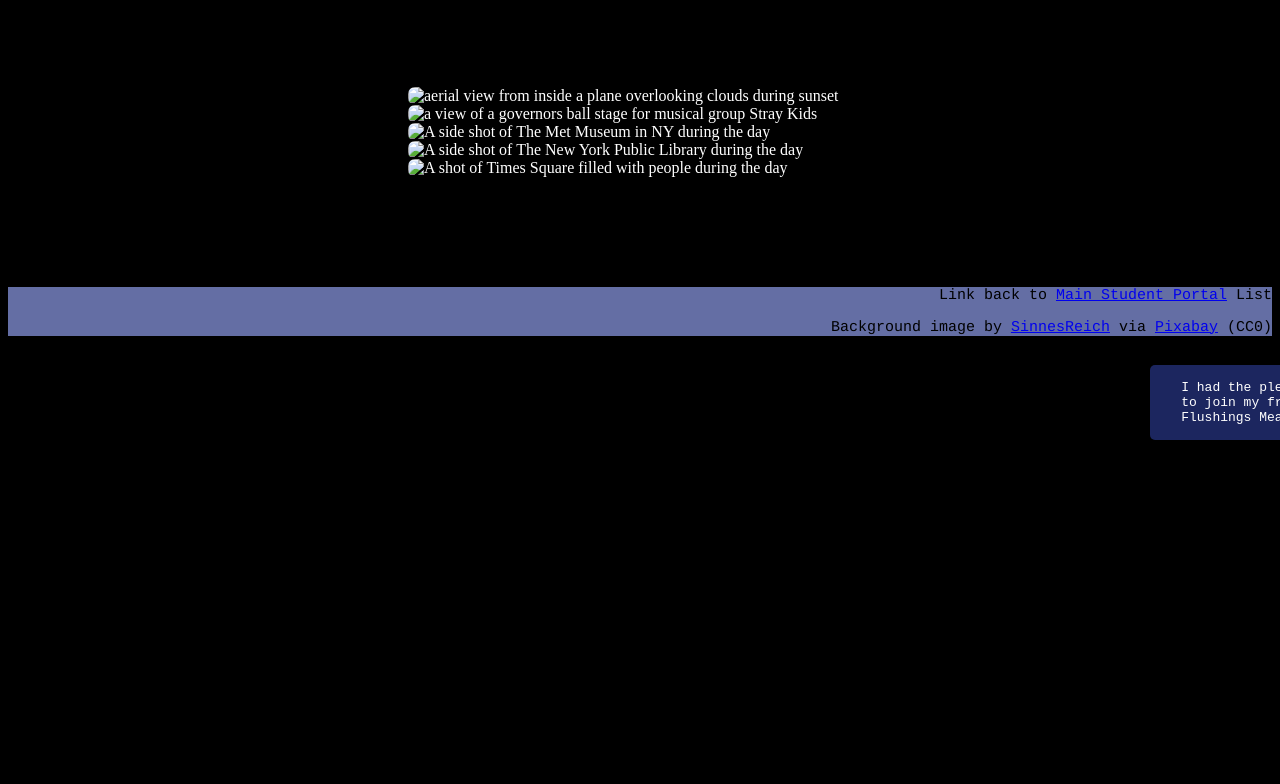
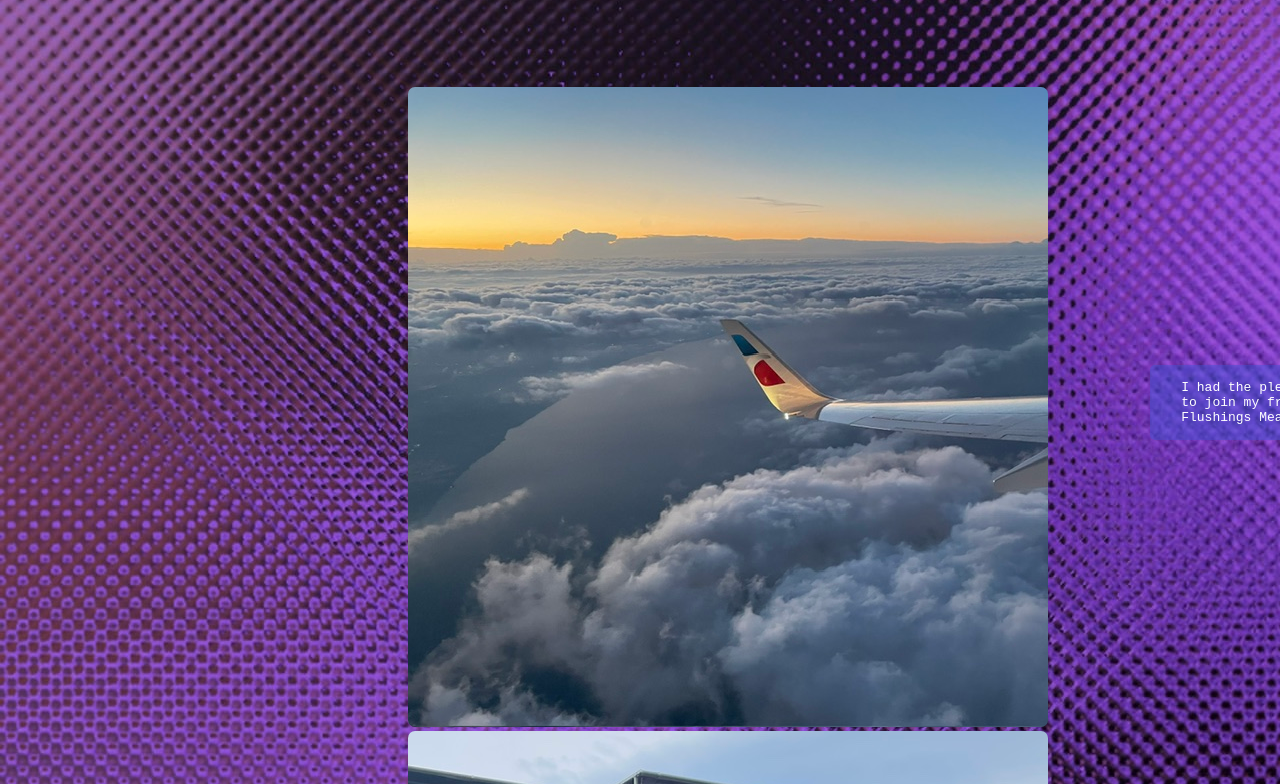
Before and after one commit to critikal404/ADD103, a plain HTML site: page week_03/portal/index.html in a window 1280 px wide. Shown: the part 135-919 px from the top of the page. Before the commit the page ends 800 px from the top, so only its background shows below. Drawn offline with Linux system fonts and the light colour scheme; the site is published under a folder, as on GitHub Pages, so addresses that start at the root find nothing.

Commit message:
more image link fixes

```diff
--- a/week_03/portal/index.html
+++ b/week_03/portal/index.html
@@ -19,11 +19,11 @@
 
    <div class="gallerycard"> <!--images used and placed to flow naturally with the page layout-->
 
-    <img src="/week_03/images/vacationphoto_01.jpeg" alt="aerial view from inside a plane overlooking clouds during sunset"><br>
-    <img src="/week_03/images/vacationphoto_02.jpeg" alt="a view of a governors ball stage for musical group Stray Kids"><br>
-    <img src="/week_03/images/vacationphoto_03.jpeg" alt="A side shot of The Met Museum in NY during the day"><br>
-    <img src="/week_03/images/vacationphoto_04.jpeg" alt="A side shot of The New York Public Library during the day"><br>
-    <img src="/week_03/images/vacationphoto_05.jpeg" alt="A shot of Times Square filled with people during the day">
+    <img src="../../week_03/images/vacationphoto_01.jpeg" alt="aerial view from inside a plane overlooking clouds during sunset"><br>
+    <img src="../../week_03/images/vacationphoto_02.jpeg" alt="a view of a governors ball stage for musical group Stray Kids"><br>
+    <img src="../../week_03/images/vacationphoto_03.jpeg" alt="A side shot of The Met Museum in NY during the day"><br>
+    <img src="../../week_03/images/vacationphoto_04.jpeg" alt="A side shot of The New York Public Library during the day"><br>
+    <img src="../../week_03/images/vacationphoto_05.jpeg" alt="A shot of Times Square filled with people during the day">
 </div>
 
     <!-- Creative Commons Attribution Footer -->
--- a/week_03/portal/style.css
+++ b/week_03/portal/style.css
@@ -1,6 +1,6 @@
 body {
     background-color: black;
-    background-image: url('/week_03/images/background.jpg');
+    background-image: url('../../week_03/images/background.jpg');
     background-repeat: no-repeat;
     background-attachment: fixed;
     color: white;
```
